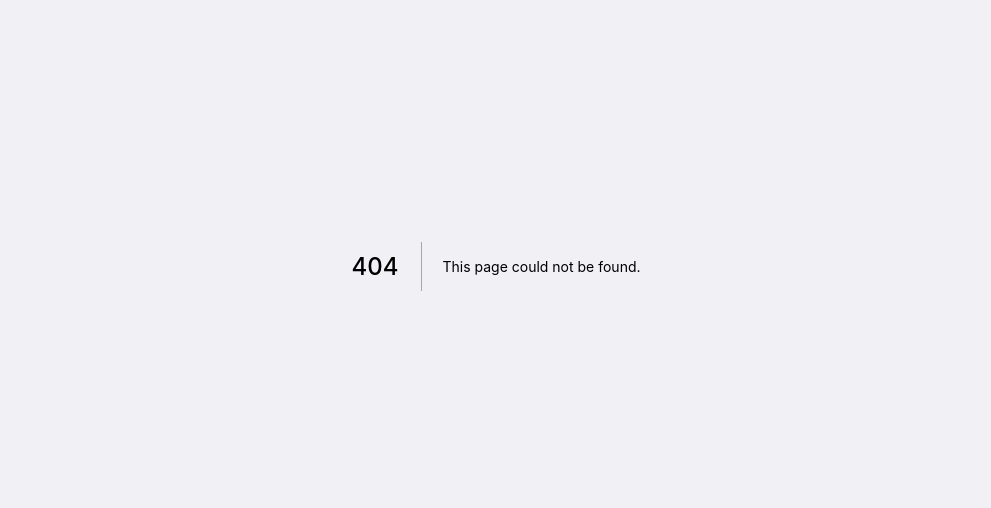
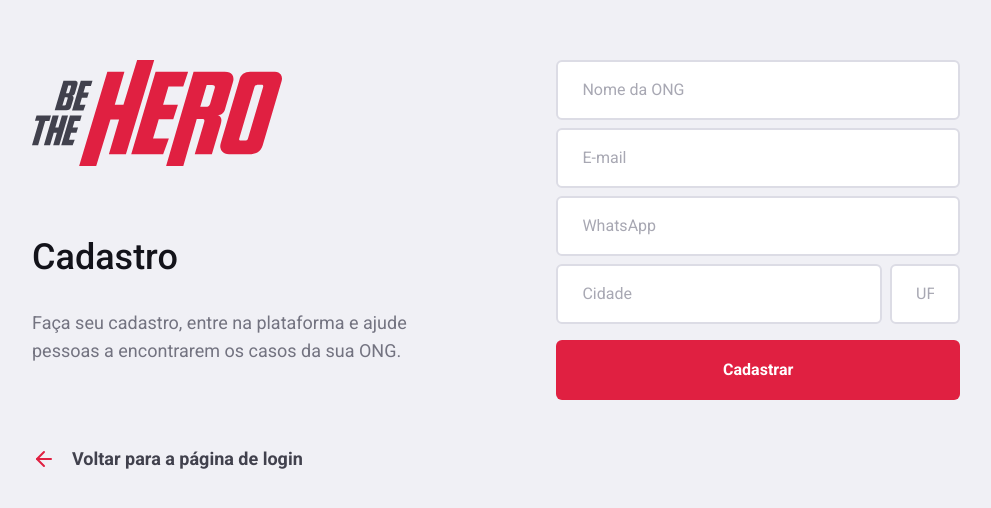
Before and after one commit to sou-gabriel/be-the-hero, a Next.js app: page /register in a window 1280 px wide. Before the commit this address had no page. Shown: the part 134-642 px from the top of the page, without its empty margins (144-1135 px from the left). Built offline with nearby package versions, Linux system fonts and the light colour scheme.

Commit message:
feat: create markup and styling of registration pages, new case registration and case list

```diff
--- /dev/null
+++ b/src/components/RegisteredCase.tsx
@@ -0,0 +1,31 @@
+import { BiTrash } from 'react-icons/bi'
+
+export const RegisteredCase = () => {
+  return (
+    <div className="bg-white p-8 rounded-lg relative">
+      <button className="absolute top-6 right-6">
+        <BiTrash size={24} color="#A8A8B3" />
+      </button>
+
+      <div className="mb-8">
+        <strong className="inline-block uppercase text-sm mb-4">Caso:</strong>
+        <p className="text-gray-700 text-lg">Cadelinha atropelada</p>
+      </div>
+
+      <div className="mb-8">
+        <strong className="inline-block uppercase text-sm mb-4">
+          Descrição
+        </strong>
+        <p className="text-gray-700 text-lg">
+          A cadelinha Jolie foi atropelada por um carro no bairro Santana e teve
+          que passar por uma cirurgia às pressas.
+        </p>
+      </div>
+
+      <div>
+        <strong className="inline-block uppercase text-sm mb-4">Valor:</strong>
+        <p className="text-gray-700 text-lg">R$ 120,00 reais</p>
+      </div>
+    </div>
+  )
+}
--- /dev/null
+++ b/src/pages/list.tsx
@@ -0,0 +1,40 @@
+import Image from 'next/image'
+
+import { RegisteredCase } from '../components/RegisteredCase'
+import Power from '../assets/icons/power.svg'
+
+const List = () => {
+  return (
+    <div className="container max-w-[1120px] mx-auto px-4 py-8">
+      <header className="mb-[60px] flex items-center">
+        <Image src="/logo.svg" alt="Be The Hero" width="144" height="62.73" />
+        <strong className="inline-block ml-12 font-regular text-xl text-gray-900">
+          Bem-vinda, APAD
+        </strong>
+        <div className="ml-auto flex items-center gap-6 w-[346px]">
+          <button className="bg-red w-full text-white font-bold rounded-md h-[60px]">
+            Cadastrar novo caso
+          </button>
+          <button className="border-2 border-solid rounded-md h-[60px] px-[18px]">
+            <Power size={24} color="#E02041" />
+          </button>
+        </div>
+      </header>
+
+      <main>
+        <h1 className="font-medium text-3xl mb-8 text-gray-900">
+          Casos cadastrados
+        </h1>
+        <div className="grid grid-cols-2 gap-8">
+          <RegisteredCase />
+          <RegisteredCase />
+          <RegisteredCase />
+          <RegisteredCase />
+          <RegisteredCase />
+        </div>
+      </main>
+    </div>
+  )
+}
+
+export default List
--- /dev/null
+++ b/src/pages/new-case-registration.tsx
@@ -0,0 +1,68 @@
+import Image from 'next/image'
+import Link from 'next/link'
+
+import { BsArrowLeft } from 'react-icons/bs'
+
+const NewCaseRegistration = () => {
+  return (
+    <div className="h-screen flex items-center px-4">
+      <div className="container max-w-[1120px] mx-auto flex gap-[148px] shadow-[0_0_100px_rgba(0,0,0,0.1)] p-24 rounded-lg">
+        <div>
+          <div className="mb-16">
+            <Image src="/logo.svg" alt="Be The Hero" width="191" height="81" />
+          </div>
+          <h1 className="text-gray-900 font-medium text-4xl mb-8">
+            Cadastrar novo caso
+          </h1>
+          <p className="font-regular text-lg text-gray-700 mb-20">
+            Descreva o caso detalhadamente para encontrar um herói para resolver
+            isso.
+          </p>
+          <Link href="/list">
+            <a className="flex items-center">
+              <BsArrowLeft size={24} color="#E02041" />
+              <span className="ml-8 text-gray-900 font-bold text-lg hover:underline">
+                Voltar para home
+              </span>
+            </a>
+          </Link>
+        </div>
+
+        <form>
+          <fieldset className="mb-4">
+            <input
+              type="text"
+              placeholder="Título do caso"
+              className="bg-white rounded-md py-4 px-6 w-full text-gray-600 border-2 border-gray-500 border-solid placeholder:text-gray-600 mb-2"
+            />
+            <textarea
+              placeholder="Descrição"
+              className="resize-none bg-white rounded-md py-4 px-6 w-full text-gray-600 border-2 border-gray-500 border-solid placeholder:text-gray-600 mb-2"
+            />
+            <input
+              type="number"
+              placeholder="Valor em reais"
+              className="rounded-md py-4 px-6 w-full text-gray-600 border-2 border-gray-500 border-solid placeholder:text-gray-600 mb-2"
+            />
+          </fieldset>
+          <div className="flex items-center h-[60px] gap-[17px]">
+            <button
+              type="button"
+              className="w-[168px] border-2 border-solid border-gray-500 rounded-lg h-full font-bold text-gray-900 text-lg"
+            >
+              Cancelar
+            </button>
+            <button
+              type="submit"
+              className="bg-red text-white font-bold rounded-md grow h-full"
+            >
+              Cadastrar
+            </button>
+          </div>
+        </form>
+      </div>
+    </div>
+  )
+}
+
+export default NewCaseRegistration
--- /dev/null
+++ b/src/pages/register.tsx
@@ -0,0 +1,71 @@
+import { NextPage } from 'next'
+import Image from 'next/image'
+import Link from 'next/link'
+import { FiArrowLeft } from 'react-icons/fi'
+
+const Register: NextPage = () => {
+  return (
+    <div className="h-screen flex items-center px-4">
+      <div className="container max-w-[1120px] mx-auto flex shadow-[0_0_100px_rgba(0,0,0,0.1)] p-24 rounded-lg">
+        <div className="mr-24">
+          <div className="mb-16">
+            <Image src="/logo.svg" alt="Be The Hero" width="250" height="106" />
+          </div>
+          <h1 className="font-medium text-4xl text-gray-900 mb-8">Cadastro</h1>
+          <p className="font-normal text-lg text-gray-700 mb-20">
+            Faça seu cadastro, entre na plataforma e ajude pessoas a encontrarem
+            os casos da sua ONG.
+          </p>
+          <Link href="/">
+            <a className="flex items-center">
+              <FiArrowLeft className="text-red text-2xl" />
+              <span className="ml-4 font-bold text-lg text-gray-800 hover:underline">
+                Voltar para a página de login
+              </span>
+            </a>
+          </Link>
+        </div>
+        <form>
+          <fieldset>
+            <input
+              type="text"
+              placeholder="Nome da ONG"
+              className="bg-white rounded-md py-4 px-6 w-full text-gray-600 border-2 border-gray-500 border-solid placeholder:text-gray-600 mb-2"
+            />
+            <input
+              type="text"
+              placeholder="E-mail"
+              className="bg-white rounded-md py-4 px-6 w-full text-gray-600 border-2 border-gray-500 border-solid placeholder:text-gray-600 mb-2"
+            />
+            <input
+              type="tel"
+              placeholder="WhatsApp"
+              className="bg-white rounded-md py-4 px-6 w-full text-gray-600 border-2 border-gray-500 border-solid placeholder:text-gray-600 mb-2"
+            />
+            <div className="flex mb-4">
+              <input
+                type="text"
+                placeholder="Cidade"
+                className="bg-white rounded-md py-4 px-6 w-full text-gray-600 border-2 border-gray-500 border-solid placeholder:text-gray-600"
+              />
+              <input
+                type="text"
+                placeholder="UF"
+                maxLength={2}
+                className="bg-white rounded-md py-4 px-6 ml-2 w-[70px] text-gray-600 border-2 border-gray-500 border-solid placeholder:text-gray-600"
+              />
+            </div>
+          </fieldset>
+          <button
+            type="submit"
+            className="bg-red w-full text-white font-bold rounded-md h-[60px]"
+          >
+            Cadastrar
+          </button>
+        </form>
+      </div>
+    </div>
+  )
+}
+
+export default Register
```
Also changed, not shown: src/assets/icons/power.svg (added).
